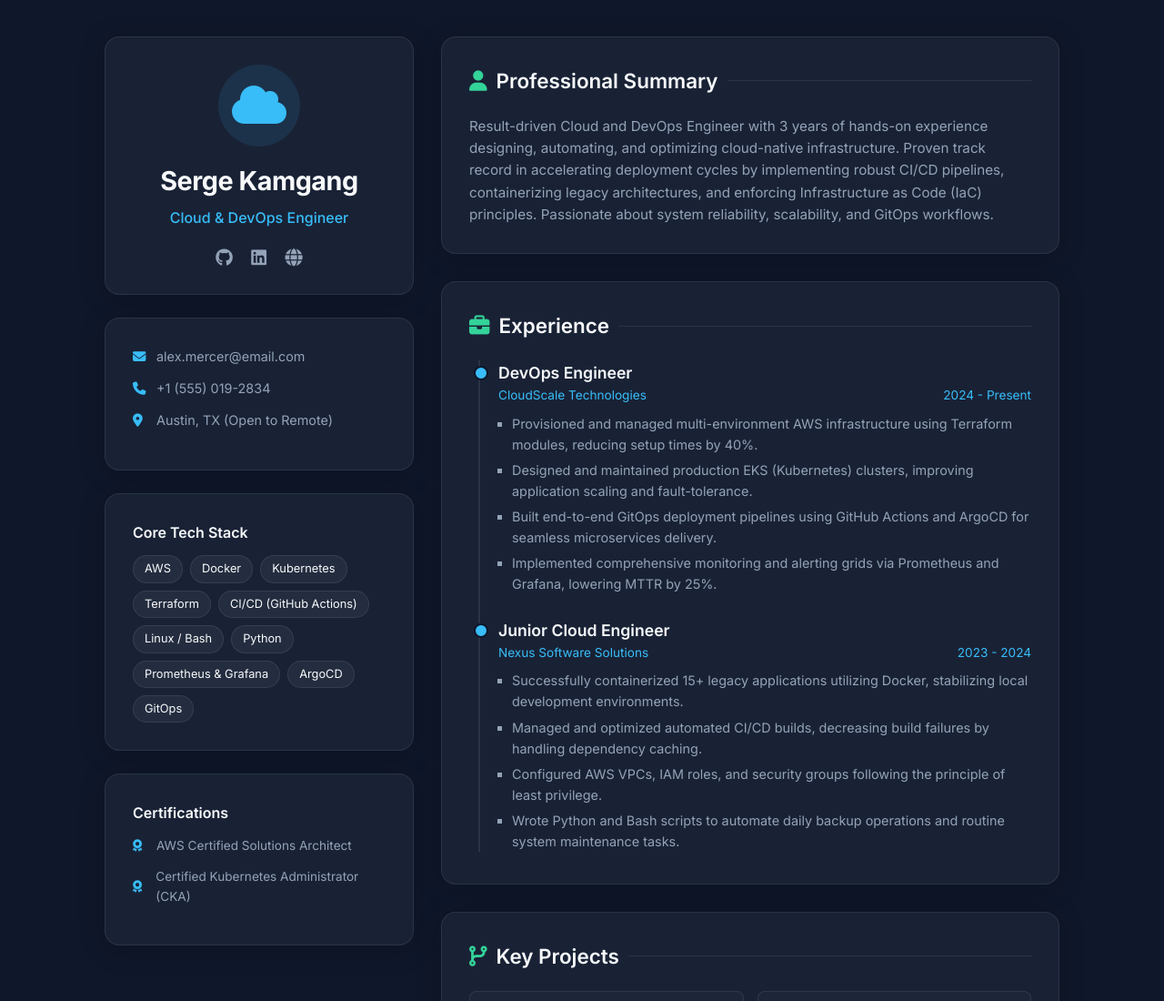
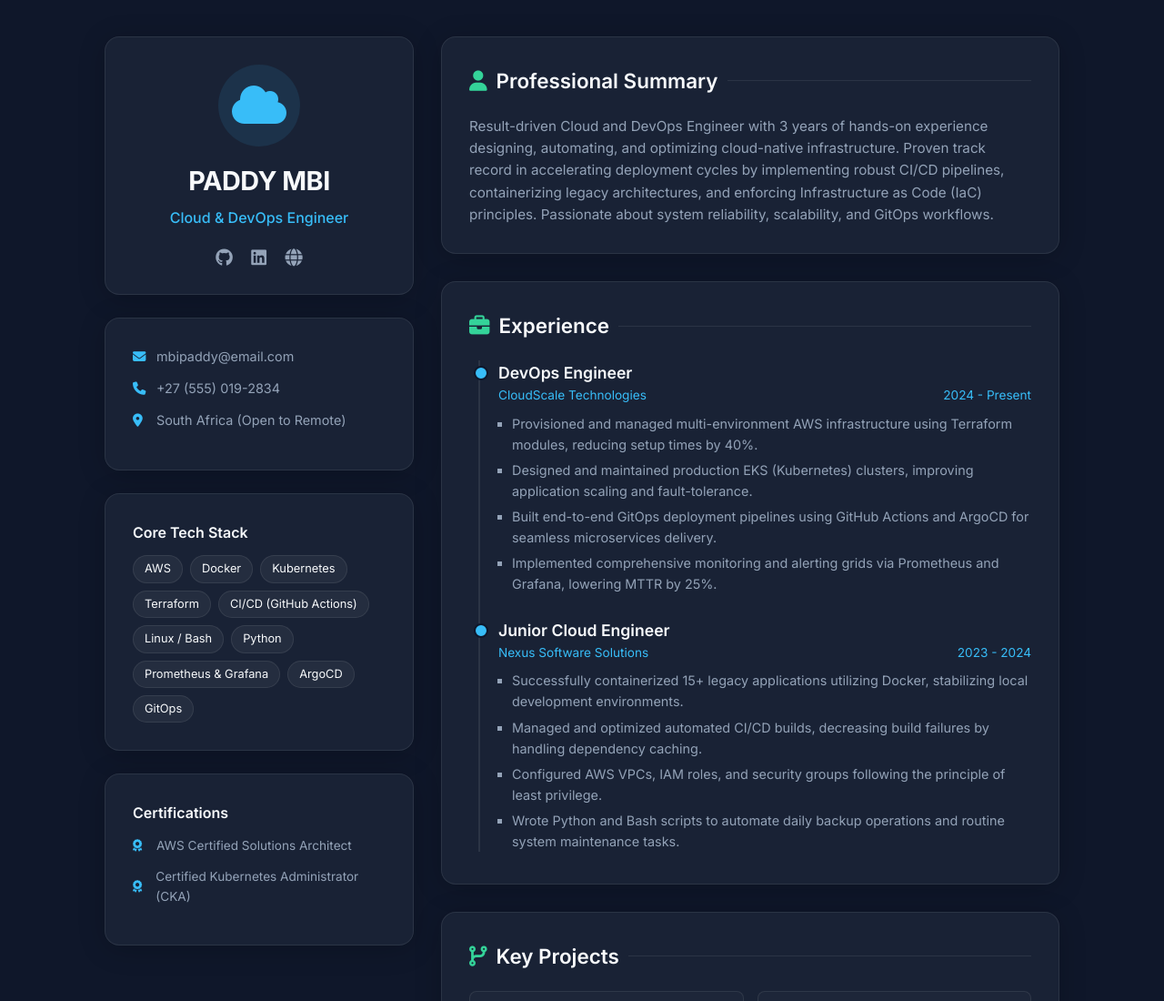
Before and after one commit to mbipaddy/my-professional-resume, a plain HTML site: page index.html in a window 1280 px wide. Shown: the top 1100 px of the page at 91% size. Drawn offline with Linux system fonts and the light colour scheme.

Commit message:
My Professional Resume

```diff
--- a/index.html
+++ b/index.html
@@ -286,7 +286,7 @@
                 <div class="profile-icon">
                     <i class="fa-solid : code-branch fa-cloud"></i>
                 </div>
-                <h1>Serge Kamgang</h1>
+                <h1>PADDY MBI</h1>
                 <div class="title">Cloud & DevOps Engineer</div>
                 <div class="social-links">
                     <a href="#" target="_blank"><i class="fab fa-github"></i></a>
@@ -298,9 +298,9 @@
             <!-- Contact Card -->
             <div class="card">
                 <ul class="info-list">
-                    <li><i class="fa-solid fa-envelope"></i> alex.mercer@email.com</li>
-                    <li><i class="fa-solid fa-phone"></i> +1 (555) 019-2834</li>
-                    <li><i class="fa-solid fa-location-dot"></i> Austin, TX (Open to Remote)</li>
+                    <li><i class="fa-solid fa-envelope"></i> mbipaddy@email.com</li>
+                    <li><i class="fa-solid fa-phone"></i> +27 (555) 019-2834</li>
+                    <li><i class="fa-solid fa-location-dot"></i> South Africa (Open to Remote)</li>
                 </ul>
             </div>
 
```
